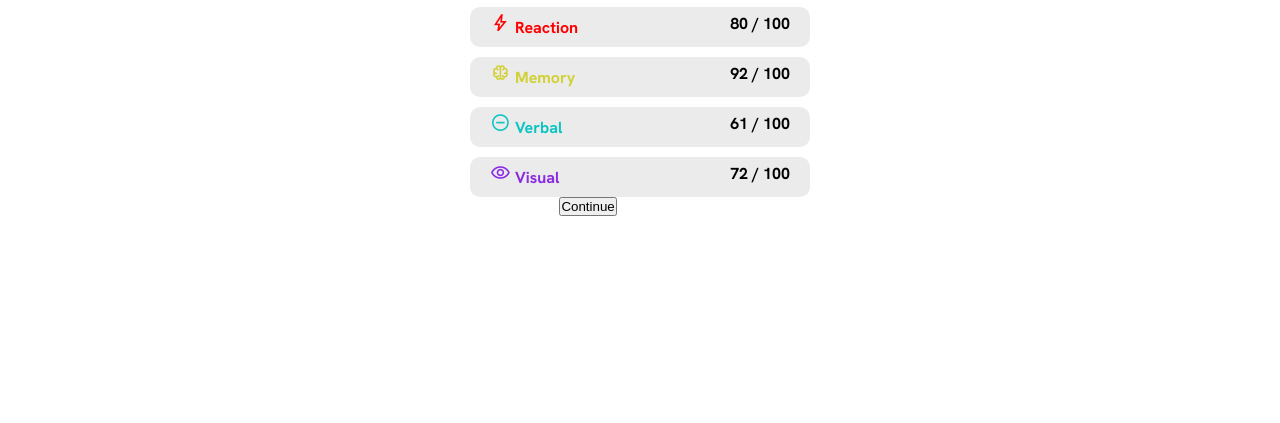
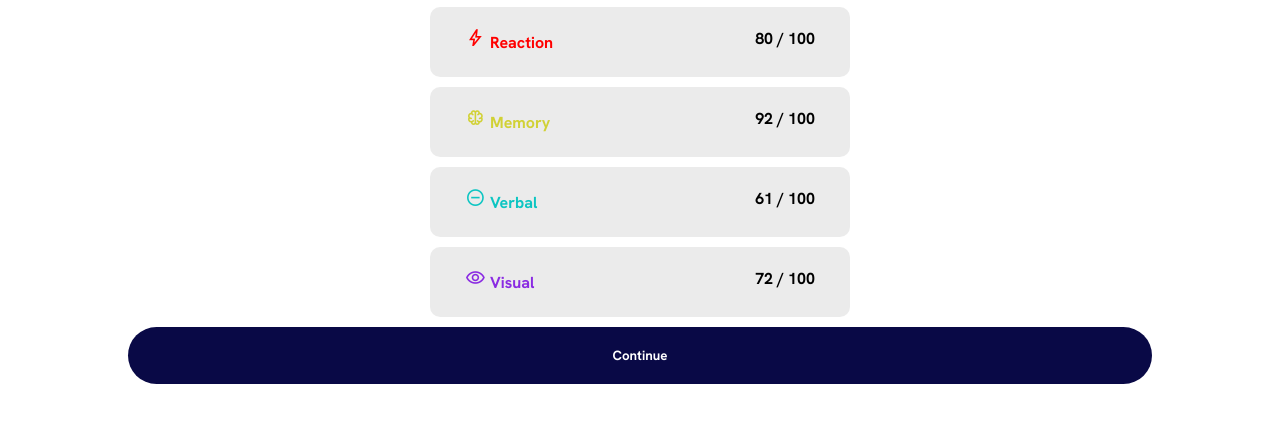
Before and after one commit to Michelijustin/frontendmentor, a plain HTML site: page index.html in a window 1280 px wide. Shown: the part 317-740 px from the top of the page. Drawn offline with nearby package versions, Linux system fonts and the light colour scheme.

Commit message:
atualizei

```diff
--- a/estilos/moveis.css
+++ b/estilos/moveis.css
@@ -116,12 +116,12 @@ p.vis{
 }
 
 article#bloco{
-    max-width: 300px;
+    max-width: 350px;
     margin: auto;
     margin-top: 10px;
     background-color: rgba(0, 0, 0, 0.08);
     border-radius: 10px;
-    padding: 20px;
+    padding: 35px;
 }
 
 span#sp{
@@ -130,3 +130,22 @@ span#sp{
     display: inline;
 
 }
+
+input[type=submit]{
+    font-family: 'bold';
+    display: block;
+    margin: auto;
+    padding: 20px;
+    width: 80%;
+    border-radius: 30px;
+    background-color: rgb(9, 9, 70);
+    color: white;
+    border: 0px;
+    margin-top: 10px;
+    margin-bottom: 10px;
+}
+
+input[type=submit]:hover{
+    background-color: rgb(17, 17, 114);
+
+}
```
